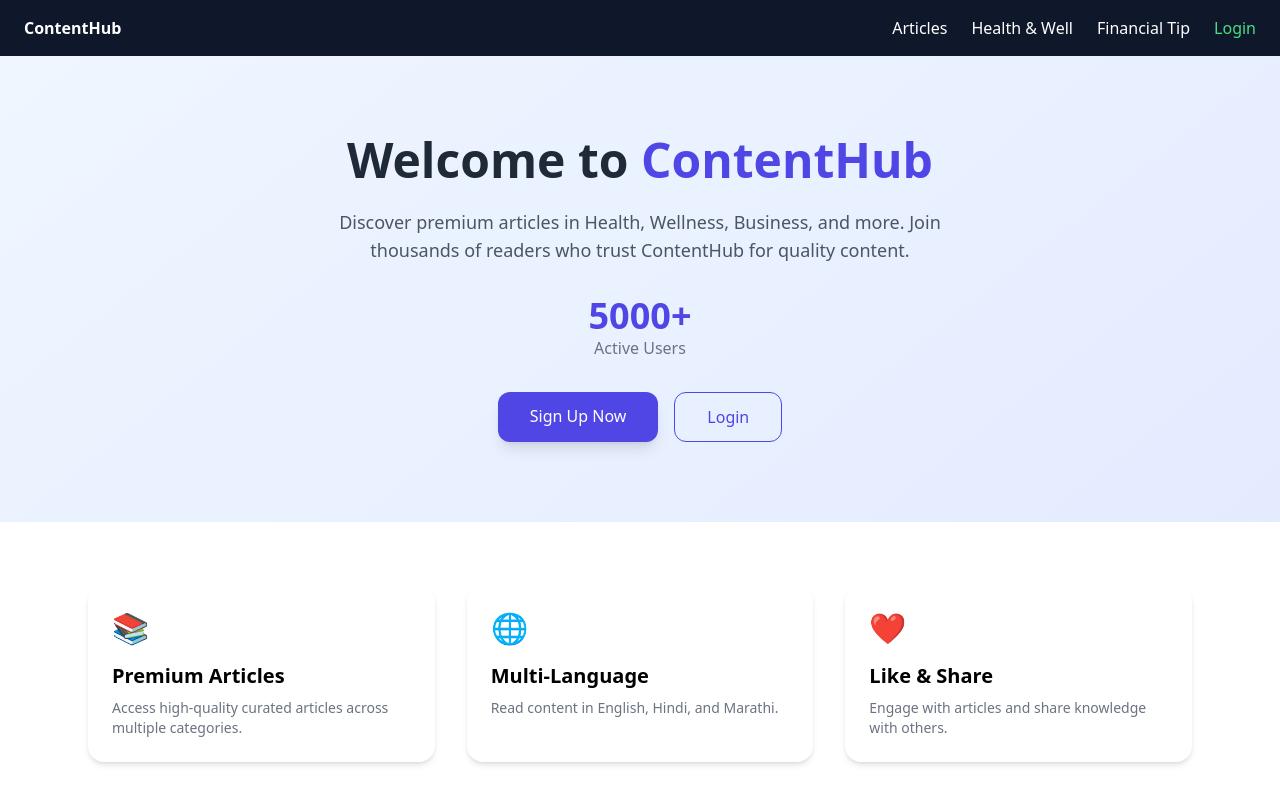
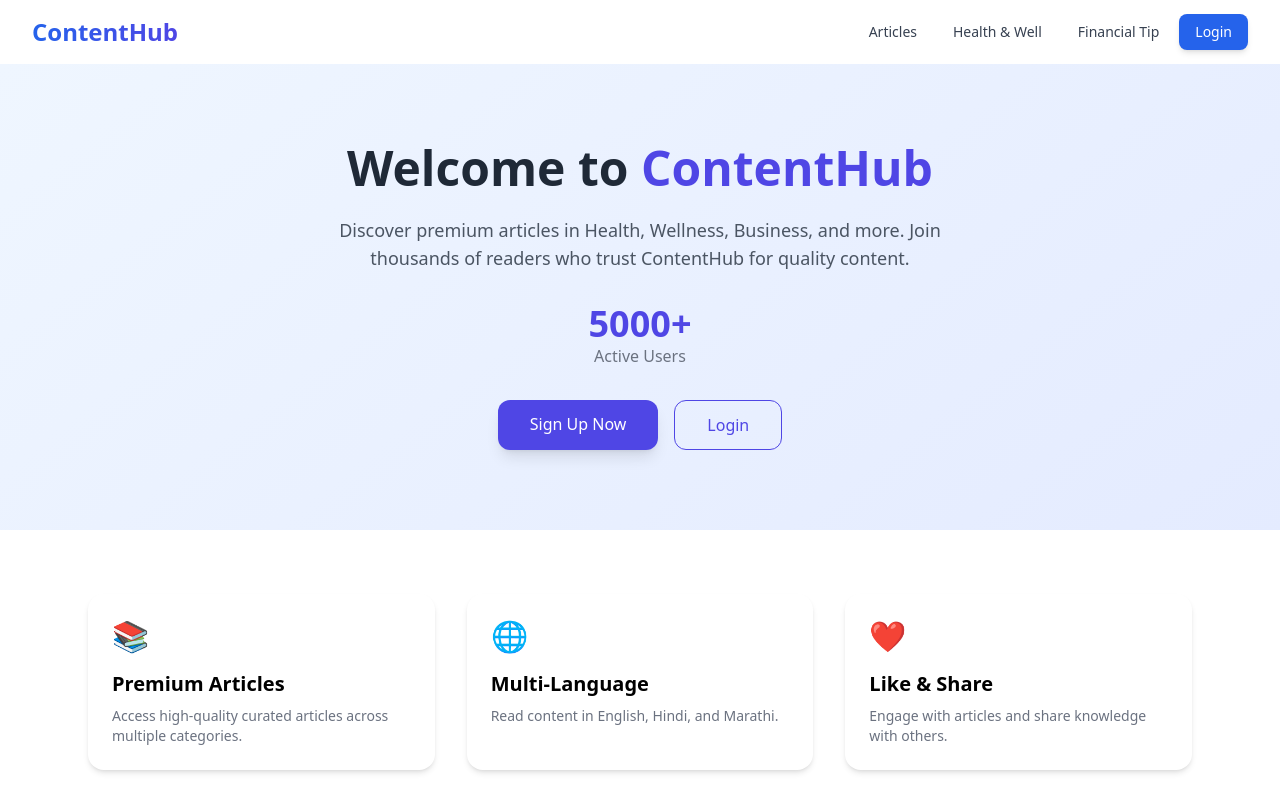
Before and after one commit to vishnuN11/ContentHub-frontend, a React (Vite) app: page / in a window 1280 px wide. Shown: the top 800 px of the page. Built offline with nearby package versions, Linux system fonts and the light colour scheme.

Commit message:
fixed some ui

```diff
--- a/package.json
+++ b/package.json
@@ -17,11 +17,13 @@
   "dependencies": {
     "@heroicons/react": "^2.2.0",
     "@tailwindcss/vite": "^4.1.18",
-    "axios": "^1.13.4",
+    "axios": "^1.13.5",
     "chart.js": "^4.5.1",
     "lightweight-charts": "^5.1.0",
     "lucide-react": "^0.563.0",
     "react-chartjs-2": "^5.3.1",
+    "react-hot-toast": "^2.6.0",
+    "react-icons": "^5.5.0",
     "react-quill": "^2.0.0",
     "react-router-dom": "^7.13.0"
   }
--- a/src/components/Navbar.jsx
+++ b/src/components/Navbar.jsx
@@ -1,72 +1,214 @@
-import { useState, useContext } from "react";
+import { useState, useContext, useEffect } from "react";
 import { AuthContext } from "../context/AuthContext";
-import { Link } from "react-router-dom";
+import { Link, useLocation } from "react-router-dom";
 import React from "react";
 
 export default function Navbar() {
   const [open, setOpen] = useState(false);
+  const [scrolled, setScrolled] = useState(false);
   const { token, isAdmin, logout } = useContext(AuthContext);
+  const location = useLocation();
 
   const isLoggedIn = !!token;
 
+  // Handle scroll effect
+  useEffect(() => {
+    const handleScroll = () => {
+      setScrolled(window.scrollY > 20);
+    };
+    window.addEventListener("scroll", handleScroll);
+    return () => window.removeEventListener("scroll", handleScroll);
+  }, []);
+
+  // Close mobile menu when route changes
+  useEffect(() => {
+    setOpen(false);
+  }, [location]);
+
+  // Close mobile menu on window resize (if becomes desktop)
+  useEffect(() => {
+    const handleResize = () => {
+      if (window.innerWidth >= 768) {
+        setOpen(false);
+      }
+    };
+    window.addEventListener("resize", handleResize);
+    return () => window.removeEventListener("resize", handleResize);
+  }, []);
+
+  // Prevent body scroll when mobile menu is open
+  useEffect(() => {
+    if (open) {
+      document.body.style.overflow = 'hidden';
+    } else {
+      document.body.style.overflow = 'unset';
+    }
+    return () => {
+      document.body.style.overflow = 'unset';
+    };
+  }, [open]);
+
+  const navItems = [
+    { path: "/article", label: "Articles" },
+    { path: "/health", label: "Health & Well" },
+    { path: "/finance", label: "Financial Tip" },
+    // { path: "/travel", label: "Travel" },
+  ];
+
   return (
-    <nav className="bg-dark text-white px-6 py-4 flex justify-between relative">
-      <Link className="font-bold" to="/">ContentHub</Link>
+    <>
+      <nav className={`fixed top-0 left-0 w-full z-50 transition-all duration-300 ${
+        scrolled || open
+          ? 'bg-white/95 backdrop-blur-md shadow-lg'
+          : 'bg-white/80 backdrop-blur-sm'
+      }`}>
+        <div className="max-w-7xl mx-auto px-4 sm:px-6 lg:px-8">
+          <div className="flex justify-between items-center h-16">
+            {/* Logo */}
+            <Link
+              to="/"
+              className="text-2xl font-bold bg-gradient-to-r from-blue-600 to-indigo-600 bg-clip-text text-transparent hover:from-blue-700 hover:to-indigo-700 transition-all duration-300"
+            >
+              ContentHub
+            </Link>
 
-      {/* Desktop */}
-      <div className="hidden md:flex gap-6 items-center">
-        <Link to="/article">Articles</Link>
-        <Link to="/health">Health & Well</Link>
-        <Link to="/finance">Financial Tip</Link>
-        {/* <Link to="/travel">Travel</Link> */}
+            {/* Desktop Navigation */}
+            <div className="hidden md:flex items-center space-x-1">
+              {navItems.map((item) => (
+                <Link
+                  key={item.path}
+                  to={item.path}
+                  className={`px-4 py-2 rounded-lg text-sm font-medium transition-all duration-300 relative group ${
+                    location.pathname === item.path
+                      ? 'text-blue-600 bg-blue-50'
+                      : 'text-gray-700 hover:text-blue-600'
+                  }`}
+                >
+                  {item.label}
+                  <span className={`absolute bottom-0 left-1/2 transform -translate-x-1/2 w-0 h-0.5 bg-blue-600 transition-all duration-300 group-hover:w-full ${
+                    location.pathname === item.path ? 'w-full' : ''
+                  }`}></span>
+                </Link>
+              ))}
 
               {isAdmin && (
-          <Link className="text-yellow-400 font-semibold" to="/admin">
+                <Link
+                  to="/admin"
+                  className={`ml-2 px-4 py-2 rounded-lg text-sm font-medium transition-all duration-300 ${
+                    location.pathname === '/admin'
+                      ? 'bg-yellow-100 text-yellow-700'
+                      : 'text-yellow-600 hover:bg-yellow-50'
+                  }`}
+                >
                   Admin Panel
                 </Link>
               )}
 
-        {/* 🔑 LOGIN / LOGOUT */}
+              {/* Auth Buttons */}
               {isLoggedIn ? (
-          <button onClick={logout} className="text-red-400">
+                <button
+                  onClick={logout}
+                  className="ml-2 px-4 py-2 rounded-lg text-sm font-medium text-red-600 hover:bg-red-50 transition-all duration-300"
+                >
                   Logout
                 </button>
               ) : (
-          <Link className="text-green-400" to="/signin">
+                <Link
+                  to="/signin"
+                  className="ml-2 px-4 py-2 rounded-lg text-sm font-medium bg-blue-600 text-white hover:bg-blue-700 transition-all duration-300 shadow-md hover:shadow-lg transform hover:-translate-y-0.5"
+                >
                   Login
                 </Link>
               )}
             </div>
 
-      {/* Mobile */}
-      <button className="md:hidden" onClick={() => setOpen(!open)}>
-        ☰
+            {/* Mobile Menu Button */}
+            <button
+              onClick={() => setOpen(!open)}
+              className="md:hidden relative w-10 h-10 flex items-center justify-center rounded-lg hover:bg-gray-100 transition-colors duration-300 focus:outline-none z-50"
+              aria-label="Toggle menu"
+            >
+              <div className="relative w-6 h-5">
+                <span className={`absolute left-0 w-6 h-0.5 bg-gray-700 transform transition-all duration-300 ${
+                  open ? 'top-2 rotate-45' : 'top-0'
+                }`}></span>
+                <span className={`absolute left-0 w-6 h-0.5 bg-gray-700 top-2 transition-all duration-300 ${
+                  open ? 'opacity-0' : 'opacity-100'
+                }`}></span>
+                <span className={`absolute left-0 w-6 h-0.5 bg-gray-700 transform transition-all duration-300 ${
+                  open ? 'top-2 -rotate-45' : 'top-4'
+                }`}></span>
+              </div>
             </button>
+          </div>
+        </div>
 
-      {open && (
-        <div className="absolute top-16 left-0 w-full bg-dark flex flex-col items-center gap-4 py-6">
-          <Link to="/article">Articles</Link>
-            <Link to="/health">Health & Well</Link>
-          <Link to="/finance">Financial Tip</Link>
-          {/* <Link to="/travel">Travel</Link> */}
+        {/* Mobile Navigation Menu - FIXED */}
+        <div className={`md:hidden fixed inset-x-0 top-16 bg-white shadow-xl transition-all duration-300 ease-in-out z-40 ${
+          open
+            ? 'opacity-100 visible translate-y-0'
+            : 'opacity-0 invisible -translate-y-2'
+        }`}>
+          <div className="max-h-[calc(100vh-4rem)] overflow-y-auto">
+            <div className="flex flex-col p-4 space-y-1">
+              {navItems.map((item) => (
+                <Link
+                  key={item.path}
+                  to={item.path}
+                  onClick={() => setOpen(false)}
+                  className={`px-4 py-3 rounded-xl text-base font-medium transition-all duration-300 ${
+                    location.pathname === item.path
+                      ? 'bg-blue-600 text-white shadow-md'
+                      : 'text-gray-700 hover:bg-blue-50 hover:text-blue-600 hover:pl-6'
+                  }`}
+                >
+                  {item.label}
+                </Link>
+              ))}
 
               {isAdmin && (
-            <Link className="text-yellow-400 font-semibold" to="/admin">
+                <Link
+                  to="/admin"
+                  onClick={() => setOpen(false)}
+                  className={`px-4 py-3 rounded-xl text-base font-medium transition-all duration-300 ${
+                    location.pathname === '/admin'
+                      ? 'bg-yellow-600 text-white shadow-md'
+                      : 'text-yellow-600 hover:bg-yellow-50 hover:pl-6'
+                  }`}
+                >
                   Admin Panel
                 </Link>
               )}
 
+              <div className="border-t border-gray-200 my-3"></div>
+
+              {/* Mobile Auth Buttons */}
               {isLoggedIn ? (
-            <button onClick={logout} className="text-red-400">
+                <button
+                  onClick={() => {
+                    logout();
+                    setOpen(false);
+                  }}
+                  className="px-4 py-3 rounded-xl text-base font-medium text-red-600 hover:bg-red-50 hover:pl-6 transition-all duration-300 text-left"
+                >
                   Logout
                 </button>
               ) : (
-            <Link className="text-green-400" to="/signin">
+                <Link
+                  to="/signin"
+                  onClick={() => setOpen(false)}
+                  className="px-4 py-3 rounded-xl text-base font-medium bg-blue-600 text-white hover:bg-blue-700 transition-all duration-300 text-center shadow-md"
+                >
                   Login
                 </Link>
               )}
             </div>
-      )}
+          </div>
+        </div>
       </nav>
+
+      {/* Spacer */}
+      <div className="h-16"></div>
+    </>
   );
 }
--- /dev/null
+++ b/src/index.css
@@ -0,0 +1,4 @@
+@import url('https://fonts.googleapis.com/css2?family=Inter:wght@300;400;500;600;700;800&display=swap');
+@tailwind base;
+@tailwind components;
+@tailwind utilities;
--- a/src/main.jsx
+++ b/src/main.jsx
@@ -1,7 +1,8 @@
 import React from "react";
 import ReactDOM from "react-dom/client";
 import App from "./App"
-import "./style.css";
+// import "./style.css";
+import "./index.css";
 import "react-quill/dist/quill.snow.css";
 import { AuthProvider } from "./context/AuthContext";
 ReactDOM.createRoot(document.getElementById("root")).render(
--- a/tailwind.config.js
+++ b/tailwind.config.js
@@ -2,15 +2,40 @@
 export default {
   content: [
     "./index.html",
-    "./src/**/*.{js,jsx,ts,tsx}"
+    "./src/**/*.{js,ts,jsx,tsx}",
   ],
   theme: {
     extend: {
       colors: {
-        primary: "#7C3AED",
-        dark: "#0F172A"
+        primary: {
+          50: '#eef2ff',
+          100: '#e0e7ff',
+          200: '#c7d2fe',
+          300: '#a5b4fc',
+          400: '#818cf8',
+          500: '#6366f1',
+          600: '#4f46e5',
+          700: '#4338ca',
+          800: '#3730a3',
+          900: '#312e81',
+        }
+      },
+      animation: {
+        'fade-in': 'fadeIn 0.5s ease-in-out',
+        'slide-up': 'slideUp 0.5s ease-out',
+        'pulse-slow': 'pulse 3s cubic-bezier(0.4, 0, 0.6, 1) infinite',
+      },
+      keyframes: {
+        fadeIn: {
+          '0%': { opacity: '0' },
+          '100%': { opacity: '1' },
+        },
+        slideUp: {
+          '0%': { transform: 'translateY(20px)', opacity: '0' },
+          '100%': { transform: 'translateY(0)', opacity: '1' },
+        }
       }
-    }
+    },
   },
-  plugins: []
-};
+  plugins: [],
+}
```
Also changed, not shown: 1 other file (tests, documents, lock files or other folders). Lines whose indentation alone changed are shown as unchanged.
